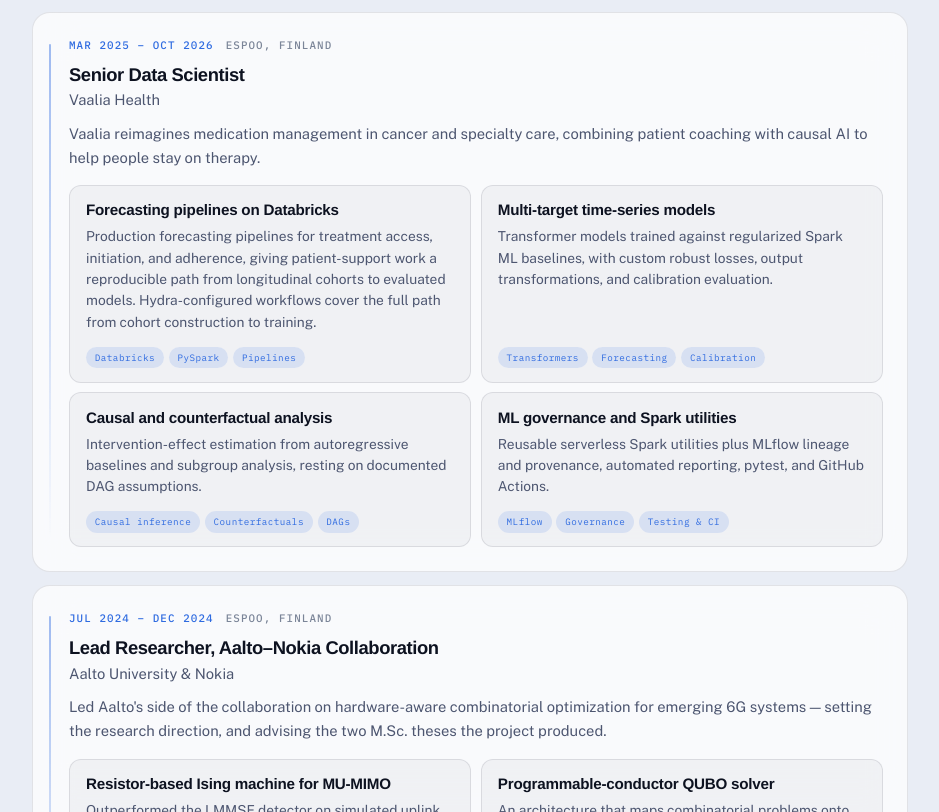
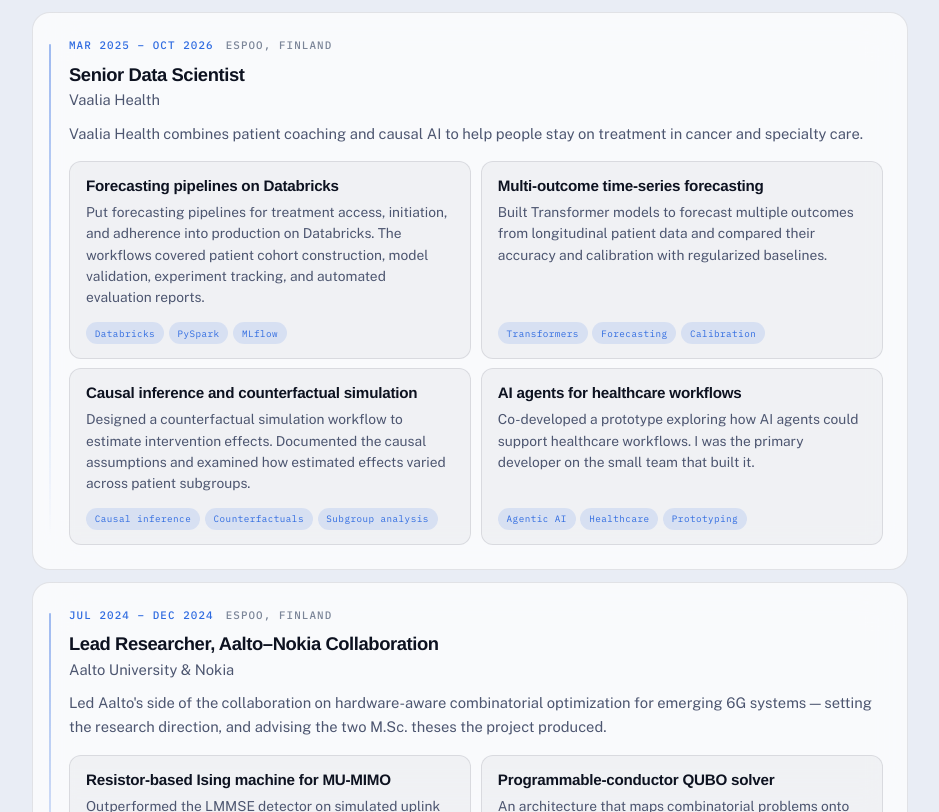
Before and after one commit to onurpoyraz/onurpoyraz.github.io, a plain HTML site: page index.html in a window 1280 px wide. Shown: the part 1800-2612 px from the top of the page, without its empty margins (170-1109 px from the left). Drawn offline with nearby package versions, Linux system fonts and the light colour scheme; a web font is replaced by a local one.

Commit message:
update Vaalia-experience

```diff
--- a/index.html
+++ b/index.html
@@ -252,43 +252,38 @@
           </div>
           <h3 class="timeline-role">Senior Data Scientist</h3>
           <p class="timeline-org">Vaalia Health</p>
-          <p class="timeline-lede">Vaalia reimagines medication management in cancer and specialty care, combining patient coaching with causal AI to help people stay on therapy.</p>
+          <p class="timeline-lede">Vaalia Health combines patient coaching and causal AI to help people stay on treatment in cancer and specialty care.</p>
 
-          <!-- Work cards, not bullets. A bullet list of four projects and
-               a Projects section describing the same four was the page
-               saying everything twice; the cards carry the keywords the
-               bullets never did, and the citation in the corner is the
-               third telling folded into the first two. -->
           <div class="work-grid">
             <article class="work-card">
               <h4>Forecasting pipelines on Databricks</h4>
-              <p>Production forecasting pipelines for treatment access, initiation, and adherence, giving patient-support work a reproducible path from longitudinal cohorts to evaluated models. Hydra-configured workflows cover the full path from cohort construction to training.</p>
+              <p>Put forecasting pipelines for treatment access, initiation, and adherence into production on Databricks. The workflows covered patient cohort construction, model validation, experiment tracking, and automated evaluation reports.</p>
               <div class="work-foot">
-                <div class="work-tags"><span>Databricks</span><span>PySpark</span><span>Pipelines</span></div>
+                <div class="work-tags"><span>Databricks</span><span>PySpark</span><span>MLflow</span></div>
               </div>
             </article>
 
             <article class="work-card">
-              <h4>Multi-target time-series models</h4>
-              <p>Transformer models trained against regularized Spark ML baselines, with custom robust losses, output transformations, and calibration evaluation.</p>
+              <h4>Multi-outcome time-series forecasting</h4>
+              <p>Built Transformer models to forecast multiple outcomes from longitudinal patient data and compared their accuracy and calibration with regularized baselines.</p>
               <div class="work-foot">
                 <div class="work-tags"><span>Transformers</span><span>Forecasting</span><span>Calibration</span></div>
               </div>
             </article>
 
             <article class="work-card">
-              <h4>Causal and counterfactual analysis</h4>
-              <p>Intervention-effect estimation from autoregressive baselines and subgroup analysis, resting on documented DAG assumptions.</p>
+              <h4>Causal inference and counterfactual simulation</h4>
+              <p>Designed a counterfactual simulation workflow to estimate intervention effects. Documented the causal assumptions and examined how estimated effects varied across patient subgroups.</p>
               <div class="work-foot">
-                <div class="work-tags"><span>Causal inference</span><span>Counterfactuals</span><span>DAGs</span></div>
+                <div class="work-tags"><span>Causal inference</span><span>Counterfactuals</span><span>Subgroup analysis</span></div>
               </div>
             </article>
 
             <article class="work-card">
-              <h4>ML governance and Spark utilities</h4>
-              <p>Reusable serverless Spark utilities plus MLflow lineage and provenance, automated reporting, pytest, and GitHub Actions.</p>
+              <h4>AI agents for healthcare workflows</h4>
+              <p>Co-developed a prototype exploring how AI agents could support healthcare workflows. I was the primary developer on the small team that built it.</p>
               <div class="work-foot">
-                <div class="work-tags"><span>MLflow</span><span>Governance</span><span>Testing &amp; CI</span></div>
+                <div class="work-tags"><span>Agentic AI</span><span>Healthcare</span><span>Prototyping</span></div>
               </div>
             </article>
           </div>
```
